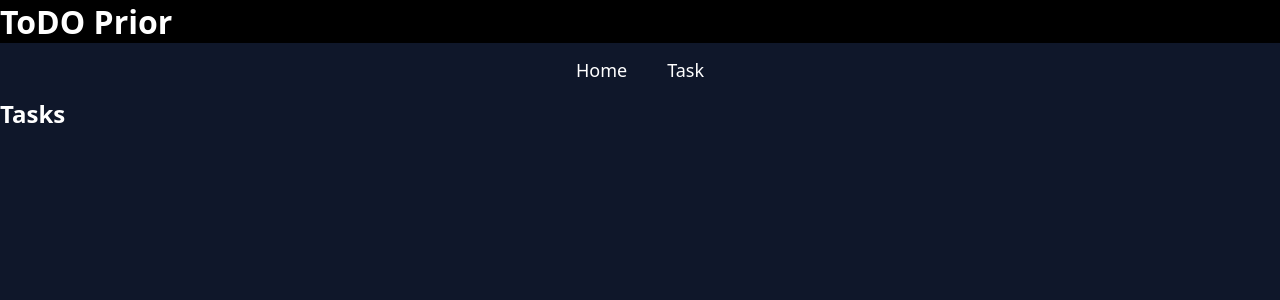
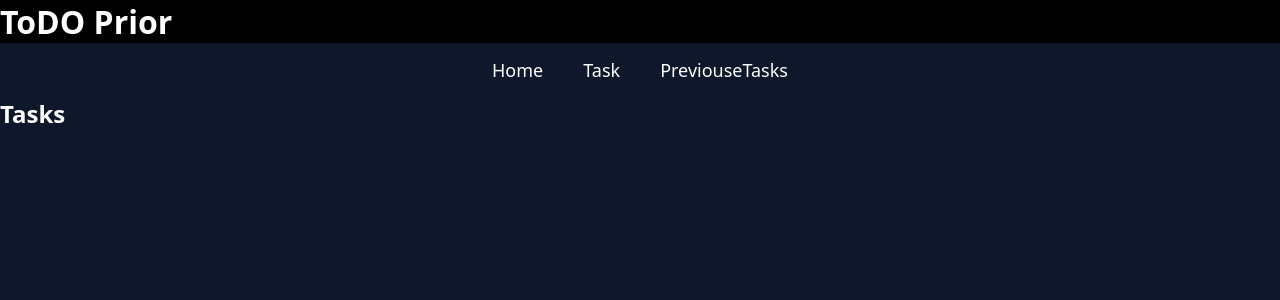
Before and after one commit to caleroedwarn-prog/typescript-react, a React (Create React App) app: page /tasks in a window 1280 px wide. Shown: the top 300 px of the page. Built offline with nearby package versions, Linux system fonts and the light colour scheme.

Commit message:
created a preiouse Task

```diff
--- a/src/components/Navbar.tsx
+++ b/src/components/Navbar.tsx
@@ -5,6 +5,7 @@ return(
     <nav className="Navbar">
         <Link to="/homepage" className="nav-link">Home</Link>
         <Link to="/tasks" className="nav-link">Task</Link>
+        <Link to="/previouseTask" className="nav-link">PreviouseTasks</Link>
     </nav>
 )
 }
```
